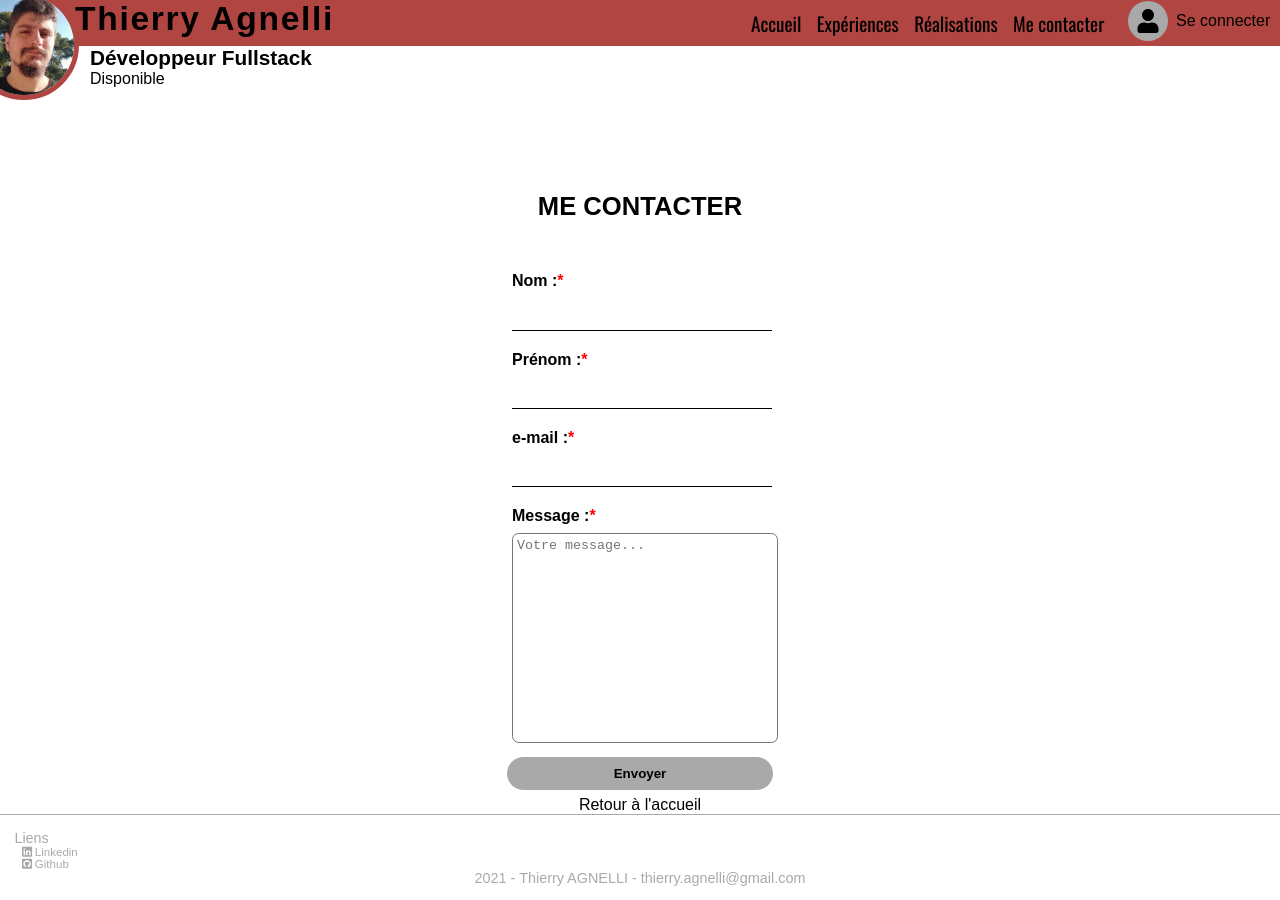
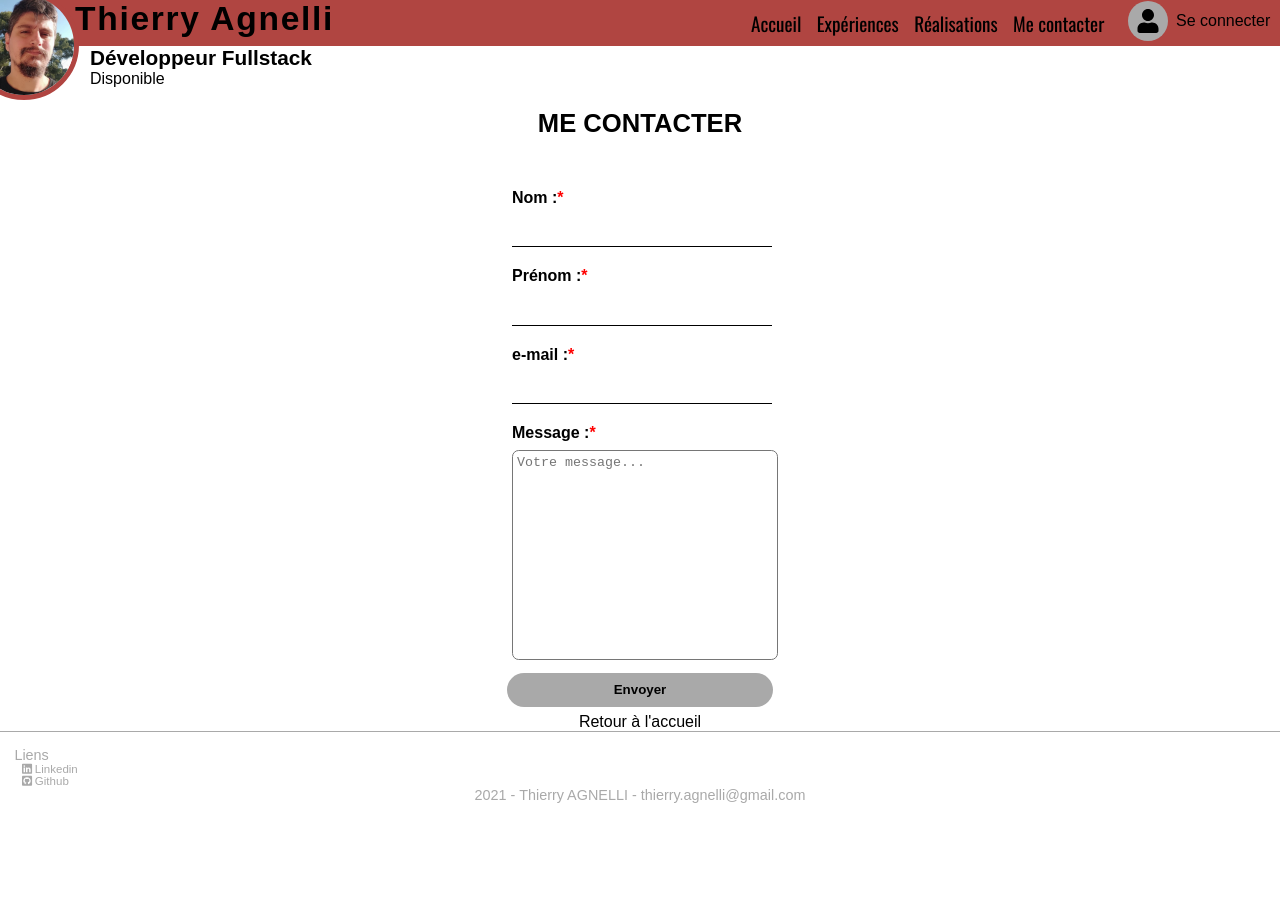
Before and after one commit to thierry-agnelli/portefolio, a React (Create React App) app in the folder front/: page /contact in a window 1280 px wide. After the commit the page ends 817 px from the top, so only its background shows below. Built offline with nearby package versions, Linux system fonts and the light colour scheme; a web font is replaced by a local one.

Commit message:
Ajustement css

```diff
--- a/front/src/App.css
+++ b/front/src/App.css
@@ -103,7 +103,7 @@
 /* Contenu */
 .pageTitle {
   font-size: 1.6em;
-  margin: 2.5em 0 2em 0;
+  margin: 0.5em 0 2em 0;
   text-align: center;
 }
 
--- a/front/src/App.scss
+++ b/front/src/App.scss
@@ -89,7 +89,7 @@
 /* Contenu */
 .pageTitle{
     font-size: 1.6em;
-    margin: 2.5em 0 2em 0;
+    margin: 0.5em 0 2em 0;
     text-align: center;
 }
 
--- a/front/src/assets/components/Body/style.css
+++ b/front/src/assets/components/Body/style.css
@@ -6,6 +6,6 @@
 #contentContainer {
   -ms-flex-preferred-size: 80vh;
       flex-basis: 80vh;
-  margin-top: 3em;
+  margin-top: 1em;
 }
 /*# sourceMappingURL=style.css.map */
--- a/front/src/assets/components/Body/style.scss
+++ b/front/src/assets/components/Body/style.scss
@@ -4,5 +4,5 @@
 /*Styles composant Body*/
 #contentContainer{
     flex-basis: 80vh;
-    margin-top: 3em;
+    margin-top: 1em;
 }
--- a/front/src/assets/components/Home/Home.js
+++ b/front/src/assets/components/Home/Home.js
@@ -8,7 +8,6 @@ import "./style.css"
 import { FontAwesomeIcon } from "@fortawesome/react-fontawesome";
 import { faQuestionCircle } from "@fortawesome/free-regular-svg-icons";
 import { faGraduationCap } from "@fortawesome/free-solid-svg-icons";
-import { faList } from "@fortawesome/free-solid-svg-icons";
 import { faFileAlt } from "@fortawesome/free-solid-svg-icons";
 import { faFileCode } from "@fortawesome/free-regular-svg-icons";
 
--- a/front/src/assets/components/Home/style.css
+++ b/front/src/assets/components/Home/style.css
@@ -3,7 +3,7 @@
 @import url("https://fonts.googleapis.com/css2?family=KoHo&display=swap");
 @import url("https://fonts.googleapis.com/css2?family=Oswald&display=swap");
 #homeContainer {
-  margin: 2em;
+  margin: 7em 0;
   display: -webkit-box;
   display: -ms-flexbox;
   display: flex;
--- a/front/src/assets/components/Home/style.scss
+++ b/front/src/assets/components/Home/style.scss
@@ -2,7 +2,7 @@
 @import "../../styleRules/styleRules.scss";
 
 #homeContainer{
-    margin: 2em;
+    margin: 7em 0;
     display: flex;
     flex-flow: row wrap;
     justify-content: space-around;
```
Also changed, not shown: front/src/assets/components/Banner/Banner.js (+0 -25 lines), 1 other file (tests, documents, lock files or other folders).
